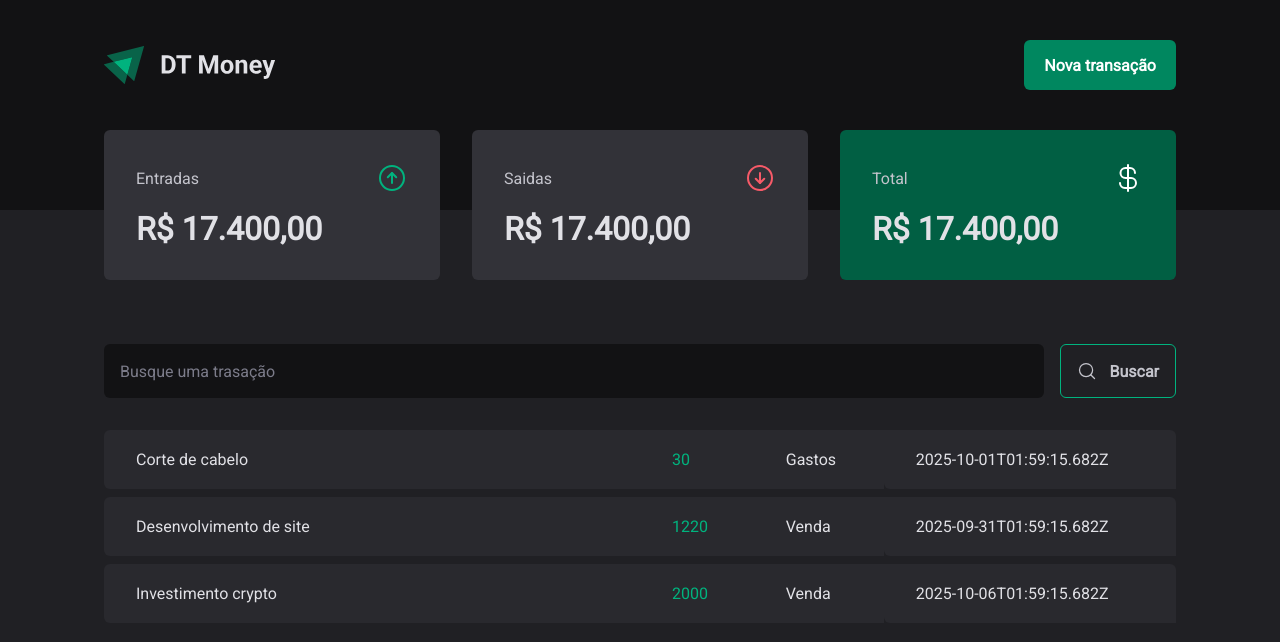
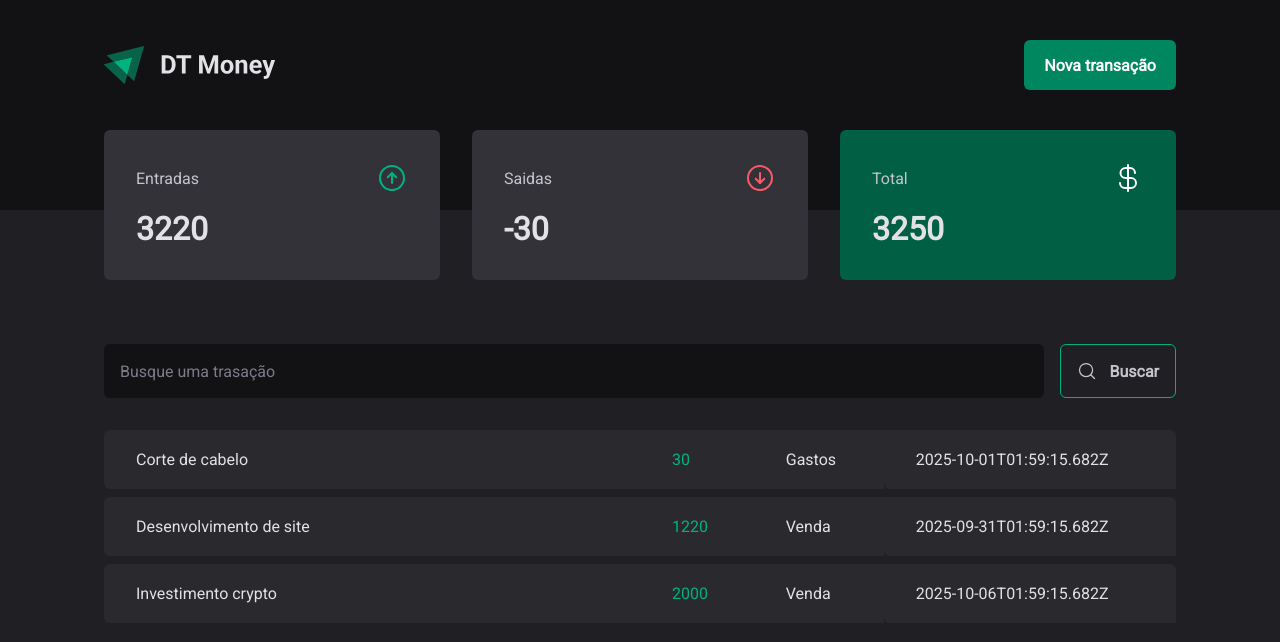
Before and after one commit to santanaIgot/dt_money, a React (Vite) app: page / in a window 1280 px wide. Shown: the top 642 px of the page. Built offline with nearby package versions, Linux system fonts and the light colour scheme; data requests are answered from the project's data file.

Commit message:
[feat] - sum and subtrating values of summary

```diff
--- a/src/components/Summary/index.tsx
+++ b/src/components/Summary/index.tsx
@@ -7,6 +7,17 @@ import { TransactionContext } from "../../contexts/TrasactionsContext";
 
 export function Summary() {
     const {transactions} = useContext(TransactionContext)
+    const income = transactions.reduce((sum, transaction) => {
+        return transaction.type === 'income' ? sum + transaction.price : sum;
+    }, 0);
+
+
+    const outcome = transactions.reduce((sum, transaction) => {
+        return transaction.type === 'outcome' ? sum - transaction.price : sum;
+    }, 0);
+
+
+
     return(
         <SummaryContainer>
             <SummaryCard>
@@ -14,21 +25,25 @@ export function Summary() {
                     <span>Entradas</span>
                     <ArrowCircleUp size={32} color="#00b37e"/>
                 </header>
-                <strong>R$ 17.400,00</strong>
+                <strong>{
+                    income
+                }</strong>
             </SummaryCard>
              <SummaryCard>
                 <header>
                     <span>Saidas</span>
                     <ArrowCircleDown size={32} color="#f75a68"/>
                 </header>
-                <strong>R$ 17.400,00</strong>
+                <strong>
+                 {outcome}
+                </strong>
             </SummaryCard>
              <SummaryCard variant="green">
                 <header>
                     <span>Total</span>
                     <CurrencyDollar size={32} color="#fff"/>
                 </header>
-                <strong>R$ 17.400,00</strong>
+                <strong>{ transactions.reduce((sum, transaction) => sum + transaction.price, 0)}</strong>
             </SummaryCard>
         </SummaryContainer>
     )
--- a/src/pages/Trasactions/index.tsx
+++ b/src/pages/Trasactions/index.tsx
@@ -1,5 +1,5 @@
 /* eslint-disable @typescript-eslint/no-unused-vars */
-import { useContext, useEffect, useState } from "react";
+import { useContext } from "react";
 import { Header } from "../../components/Header";
 import { SearchForm } from "../../components/SearchForm";
 import { Summary } from "../../components/Summary";
```
